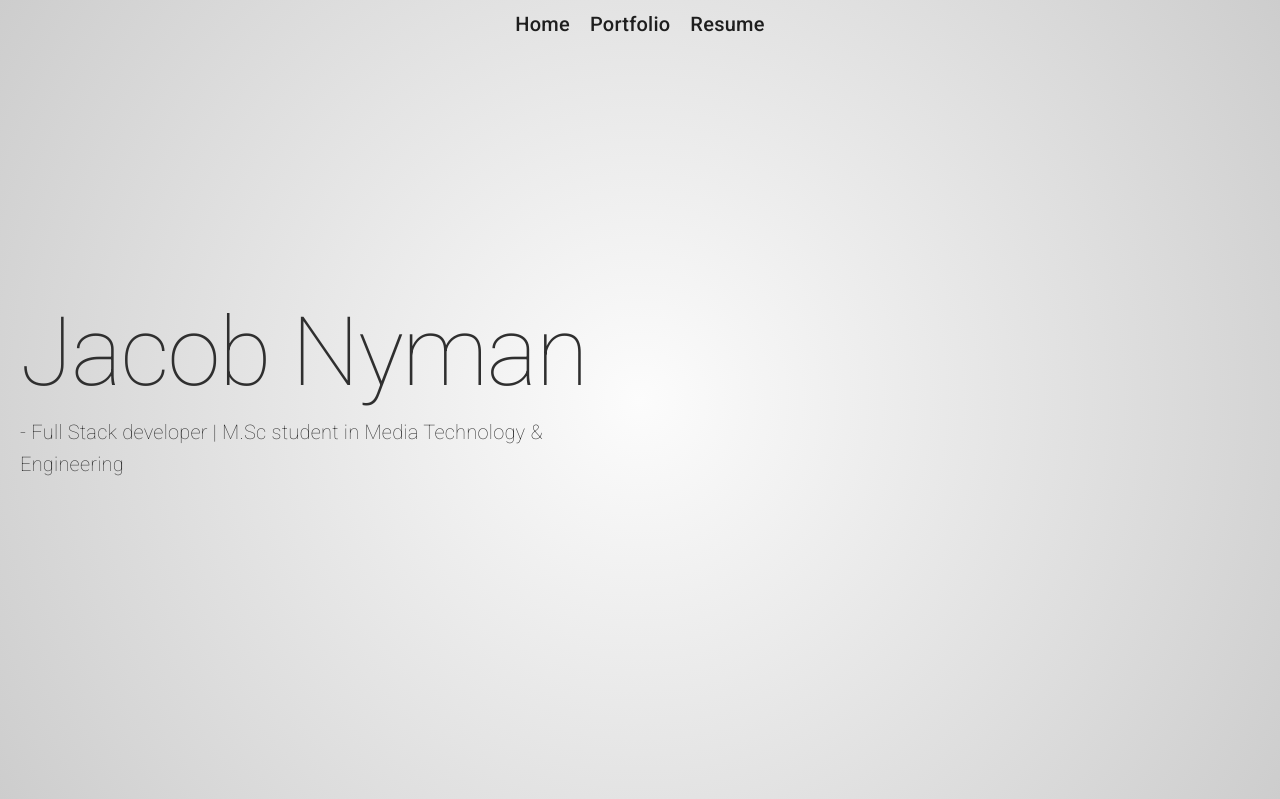
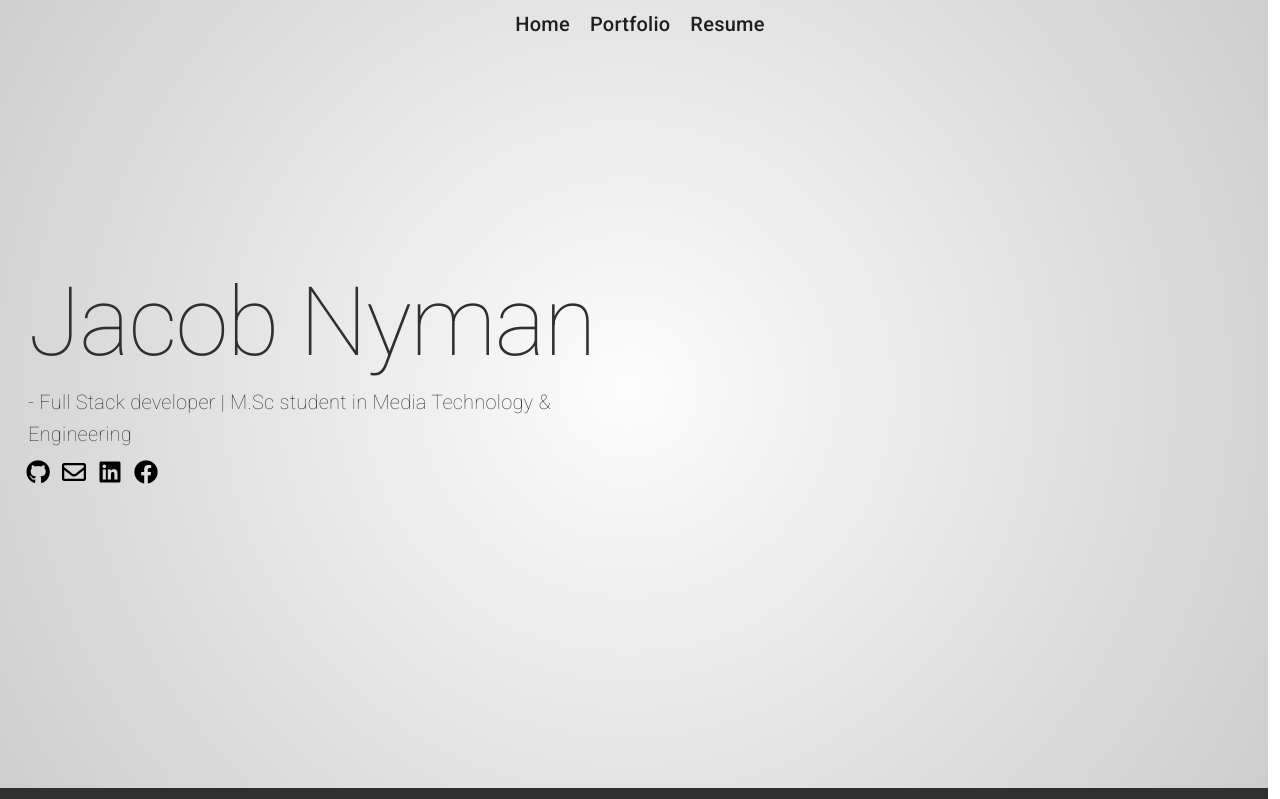
Before and after one commit to Gostis/Vue_Portfolio, a Vue app: page /#/ in a window 1280 px wide. Shown: the top 799 px of the page. Built offline with nearby package versions, Linux system fonts and the light colour scheme.

Commit message:
fixed css around homePage and added icons

```diff
--- a/package.json
+++ b/package.json
@@ -8,6 +8,7 @@
     "lint": "vue-cli-service lint"
   },
   "dependencies": {
+    "@fortawesome/fontawesome-free": "^5.12.1",
     "core-js": "^3.6.4",
     "vue": "^2.6.11",
     "vue-router": "^3.1.5",
--- /dev/null
+++ b/src/components/ProjectModal.vue
@@ -0,0 +1,21 @@
+<template>
+  <v-dialog v-model="dialog" width="1000">
+    <template v-slot:activator="{ on }">
+      <v-card v-on="on" class="sizeBox" outlined tile>1</v-card>
+    </template>
+
+    <v-card>
+      <v-card-title class="headline grey lighten-2" primary-title
+        >Project 1</v-card-title
+      >
+    </v-card>
+  </v-dialog>
+</template>
+
+<script>
+export default {
+  name: "ProjectModal"
+};
+</script>
+
+<style></style>
--- a/src/main.js
+++ b/src/main.js
@@ -3,6 +3,7 @@ import App from "./App.vue";
 import router from "./router";
 import vuetify from "./plugins/vuetify";
 import VueScrollTo from "vue-scrollto";
+import "@fortawesome/fontawesome-free/css/all.css";
 
 Vue.use(VueScrollTo);
 
@@ -11,5 +12,8 @@ Vue.config.productionTip = false;
 new Vue({
   router,
   vuetify,
+  icons: {
+    iconfont: "fa"
+  },
   render: h => h(App)
 }).$mount("#app");
--- a/src/views/Home.vue
+++ b/src/views/Home.vue
@@ -1,18 +1,41 @@
 <template>
   <div>
-    <v-row id="section1" class="section" align="center" justify="center">
-      <v-col lg="6" sm="12" cols="6">
+    <v-row id="section1" class="section">
+      <v-col lg="6" sm="12" cols="6" align-self="center">
         <v-row>
-          <h1 class="mainText display-4 font-weight-thin mb-4">Jacob Nyman</h1>
+          <h1 class="mainText display-4 font-weight-thin mb-4">
+            Jacob Nyman
+          </h1>
         </v-row>
         <v-row>
-          <h1
-            class="mainText title font-weight-thin mb-4"
-          >- Full Stack developer | M.Sc student in Media Technology & Engineering</h1>
+          <h1 class="mainText title font-weight-thin mb-4">
+            - Full Stack developer | M.Sc student in Media Technology &
+            Engineering
+          </h1>
+        </v-row>
+        <v-row id="iconRow" no-gutters>
+          <v-btn text icon color="black">
+            <v-icon>fab fa-github</v-icon>
+          </v-btn>
+
+          <v-btn text icon color="black">
+            <v-icon>far fa-envelope</v-icon>
+          </v-btn>
+
+          <v-btn text icon color="black">
+            <v-icon>fab fa-linkedin</v-icon>
+          </v-btn>
+
+          <v-btn text icon color="black">
+            <v-icon>fab fa-facebook</v-icon>
+          </v-btn>
         </v-row>
       </v-col>
-      <v-col cols="6" lg="6" sm="12">
-        <v-img src="../assets/Profile_image_only.png" aspect-ratio="1.1"></v-img>
+      <v-col cols="6" lg="6" sm="12" align-self="end" class="pa-0">
+        <v-img
+          src="../assets/Profile_image_only.png"
+          aspect-ratio="1.1"
+        ></v-img>
       </v-col>
     </v-row>
     <v-row id="section2" class="section" align="start">
@@ -21,32 +44,7 @@
       </v-col>
       <v-col class="sectionTitle2" cols="9">
         <v-row algin="center" no-gutters>
-          <v-col cols="3" lg="3">
-            <v-dialog v-model="dialog" width="1000">
-              <template v-slot:activator="{ on }">
-                <v-card v-on="on" class="sizeBox" outlined tile>1</v-card>
-              </template>
-
-              <v-card>
-                <v-card-title class="headline grey lighten-2" primary-title>Privacy Policy</v-card-title>
-
-                <v-row algin="center" no-gutters>
-                  <v-col cols="3" lg="3">
-                    <v-card class="sizeBox" outlined tile>1</v-card>
-                  </v-col>
-                  <v-col cols="3" lg="3">
-                    <v-card class="sizeBox" outlined tile>1</v-card>
-                  </v-col>
-                  <v-col cols="3" lg="3">
-                    <v-card class="sizeBox" outlined tile>1</v-card>
-                  </v-col>
-                  <v-col cols="3" lg="3">
-                    <v-card class="sizeBox" outlined tile>1</v-card>
-                  </v-col>
-                </v-row>
-              </v-card>
-            </v-dialog>
-          </v-col>
+          <v-col cols="3" lg="3"> <ProjectModal /></v-col>
           <v-col cols="3" lg="3">
             <v-card class="sizeBox" outlined tile>1</v-card>
           </v-col>
@@ -83,10 +81,10 @@
 
 <script>
 // @ is an alias to /src
-
+import ProjectModal from "../components/ProjectModal";
 export default {
   name: "Home",
-  components: {},
+  components: { ProjectModal },
   methods: {
     onClick() {
       console.log("Hello");
@@ -94,7 +92,10 @@ export default {
   }
 };
 </script>
-<style scoped>
+<style>
+#iconRow {
+  padding-left: 20px;
+}
 .section {
   height: 100vh;
   width: 100%;
@@ -117,7 +118,7 @@ export default {
 .mainText {
   color: rgb(47, 47, 47, 1);
   justify-content: start;
-  padding-left: 20px;
+  padding-left: 40px;
 }
 
 .sectionTitle2 {
```
Also changed, not shown: 1 other file (tests, documents, lock files or other folders).
